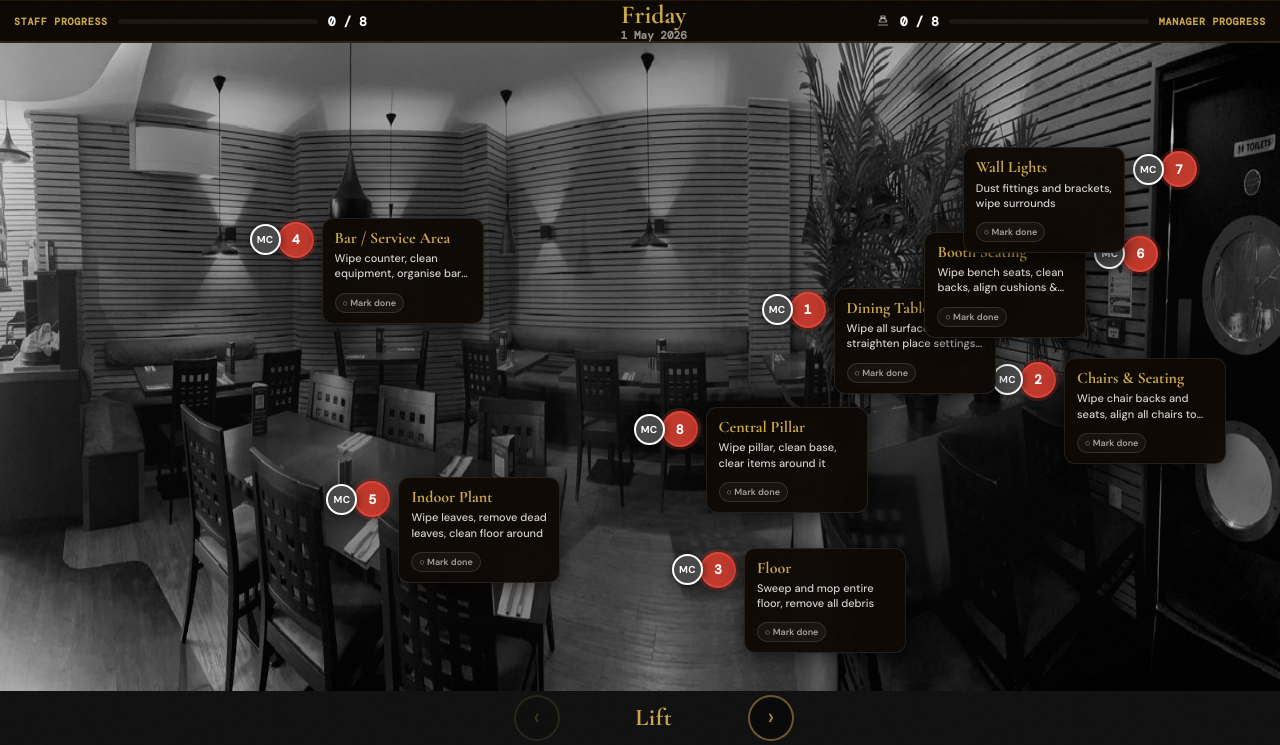
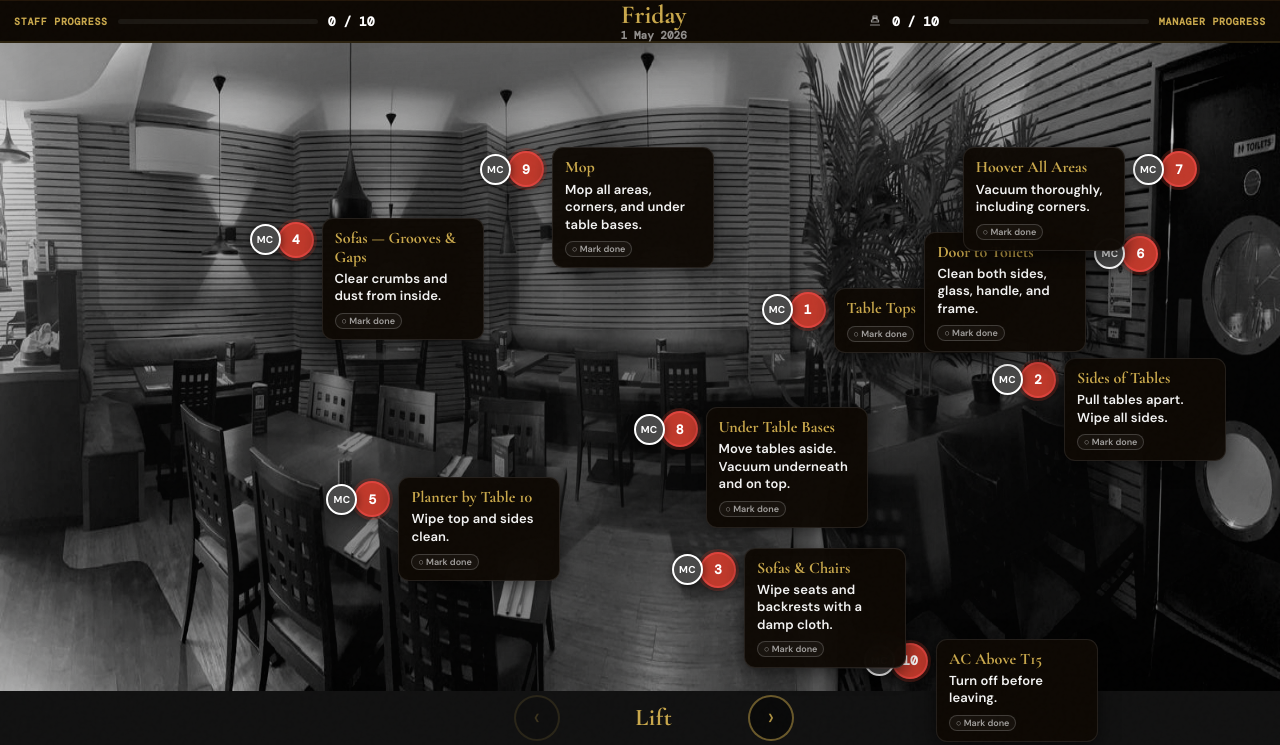
Before and after one commit to Hamzaalitech/cleaning-app, a Flask app: page /sgw/checklist?area=main in a window 1280 px wide. Shown: the part 55-800 px from the top of the page. Run offline with Flask 3, Linux system fonts and the light colour scheme; the visitor is signed in with stand-in values (Sample User, id 1); data that the repository does not hold is empty; some libraries are stand-ins or nearby versions.

Commit message:
Set Lift photo to real 10-task list and refine staff card legibility
- Replace 8 demo tasks for the Lift photo with the 10 real Main Seating
  Area daily tasks (Table Tops, Sides of Tables, Sofas & Chairs, etc.).
  Pin positions kept from the demo — manager will reposition in PIN mode
- Skip rendering the .card-desc div when the description is blank
  (Table Tops has no description) so empty cards don't carry a 15px gap
- Card description font now 13px, weight 600, opacity 0.95, with
  antialiasing and tight letter-spacing so it reads cleanly at a glance
- Allow up to 3 lines of description (was 2) so the longer real-world
  task wordings don't get truncated
- Trim staff card width slightly (162 -> 158) and slim the done pill
  (1px border, 1px 6px padding) so the card stays compact

Co-Authored-By: Claude Opus 4.7 (1M context) <noreply@anthropic.com>

```diff
--- a/templates/sgw_checklist.html
+++ b/templates/sgw_checklist.html
@@ -96,7 +96,7 @@
     100%{box-shadow:0 0 0 0 rgba(239,68,68,0),0 0 0 0 rgba(251,191,36,0),0 2px 10px rgba(0,0,0,.6);}
   }
 
-  .staff-card{position:fixed;background:rgba(14,9,4,0.96);border:1px solid rgba(255,255,255,0.09);border-radius:11px;padding:10px 12px;backdrop-filter:blur(14px);width:162px;z-index:50;box-shadow:0 4px 20px rgba(0,0,0,.6);transition:border-color .3s,background .3s;}
+  .staff-card{position:fixed;background:rgba(14,9,4,0.96);border:1px solid rgba(255,255,255,0.09);border-radius:11px;padding:10px 12px;backdrop-filter:blur(14px);width:158px;z-index:50;box-shadow:0 4px 20px rgba(0,0,0,.6);transition:border-color .3s,background .3s;}
   .staff-card.c-done-card{border-color:rgba(22,163,74,.3);background:rgba(4,16,8,.96);}
   .staff-card.c-fail-card{border:3px solid var(--red);background:rgba(28,4,4,.97);}
   .staff-card.c-ok-card{border-color:rgba(22,163,74,.4);background:rgba(4,16,8,.96);}
@@ -118,8 +118,8 @@
   .carry-tag{font-size:9px;font-weight:800;color:white;background:var(--red);border-radius:4px;padding:2px 7px;display:inline-flex;align-items:center;gap:4px;margin-bottom:5px;letter-spacing:.3px;}
   .prev-cmt{font-size:9px;color:#fecaca;background:rgba(239,68,68,.1);border-radius:4px;padding:3px 6px;margin-bottom:5px;border-left:2px solid #ef4444;line-height:1.35;}
   .card-name{font-family:'Cormorant Garamond',serif;font-size:16px;font-weight:700;color:var(--gold);margin-bottom:3px;line-height:1.2;}
-  .card-desc{font-size:11px;color:rgba(255,255,255,.82);font-weight:500;line-height:1.4;margin-bottom:8px;display:-webkit-box;-webkit-line-clamp:2;-webkit-box-orient:vertical;overflow:hidden;}
-  .done-pill{display:inline-flex;align-items:center;gap:4px;padding:3px 7px;border-radius:99px;border:1.5px solid rgba(255,255,255,.12);background:rgba(255,255,255,.04);color:rgba(255,255,255,.6);font-size:9px;font-weight:600;cursor:pointer;font-family:'DM Sans',sans-serif;transition:all .2s;}
+  .card-desc{font-size:13px;color:rgba(255,255,255,.95);font-weight:600;line-height:1.35;margin-bottom:3px;display:-webkit-box;-webkit-line-clamp:3;-webkit-box-orient:vertical;overflow:hidden;-webkit-font-smoothing:antialiased;-moz-osx-font-smoothing:grayscale;letter-spacing:.1px;}
+  .done-pill{display:inline-flex;align-items:center;gap:3px;padding:1px 6px;border-radius:99px;border:1px solid rgba(255,255,255,.18);background:rgba(255,255,255,.04);color:rgba(255,255,255,.6);font-size:9px;font-weight:600;cursor:pointer;font-family:'DM Sans',sans-serif;transition:all .2s;}
   .done-pill:hover{border-color:var(--green);color:var(--green);}
   .done-pill.is-done{background:var(--green);border-color:var(--green);color:white;}
   .done-pill.hidden{display:none;}
@@ -346,14 +346,16 @@ var AREA_PHOTOS = {
 
 var AREA_TASKS = {
   main:[
-    {id:1,name:"Dining Tables",desc:"Wipe all surfaces, straighten place settings & menus",x:62,y:38},
-    {id:2,name:"Chairs & Seating",desc:"Wipe chair backs and seats, align all chairs to tables",x:80,y:48},
-    {id:3,name:"Floor",desc:"Sweep and mop entire floor, remove all debris",x:55,y:75},
-    {id:4,name:"Bar / Service Area",desc:"Wipe counter, clean equipment, organise bar area",x:22,y:28},
-    {id:5,name:"Indoor Plant",desc:"Wipe leaves, remove dead leaves, clean floor around",x:28,y:65},
-    {id:6,name:"Booth Seating",desc:"Wipe bench seats, clean backs, align cushions & menus",x:88,y:30},
-    {id:7,name:"Wall Lights",desc:"Dust fittings and brackets, wipe surrounds",x:91,y:18},
-    {id:8,name:"Central Pillar",desc:"Wipe pillar, clean base, clear items around it",x:52,y:55}
+    {id:1,name:"Table Tops",desc:"",x:62,y:38},
+    {id:2,name:"Sides of Tables",desc:"Pull tables apart. Wipe all sides.",x:80,y:48},
+    {id:3,name:"Sofas & Chairs",desc:"Wipe seats and backrests with a damp cloth.",x:55,y:75},
+    {id:4,name:"Sofas — Grooves & Gaps",desc:"Clear crumbs and dust from inside.",x:22,y:28},
+    {id:5,name:"Planter by Table 10",desc:"Wipe top and sides clean.",x:28,y:65},
+    {id:6,name:"Door to Toilets",desc:"Clean both sides, glass, handle, and frame.",x:88,y:30},
+    {id:7,name:"Hoover All Areas",desc:"Vacuum thoroughly, including corners.",x:91,y:18},
+    {id:8,name:"Under Table Bases",desc:"Move tables aside. Vacuum underneath and on top.",x:52,y:55},
+    {id:9,name:"Mop",desc:"Mop all areas, corners, and under table bases.",x:40,y:18},
+    {id:10,name:"AC Above T15",desc:"Turn off before leaving.",x:70,y:88}
   ],
   bar:[
     {id:1,name:"Epos & Till",desc:"Wipe screen, till, including underneath and behind",x:30,y:25},
@@ -769,7 +771,7 @@ function render(){
     scHTML+='<span class="card-name">'+t.name+'</span>';
     scHTML+='<span class="shrunk-ts">'+ts.done_ts+'</span></div>';
     scHTML+='<div class="card-name">'+t.name+'</div>';
-    scHTML+='<div class="card-desc">'+t.desc+'</div>';
+    if(t.desc) scHTML+='<div class="card-desc">'+t.desc+'</div>';
     var pillClass='done-pill'+(staffDone?' is-done':'');
     if(mgrOpen||mgrFail) pillClass+=' hidden';
     scHTML+='<div class="done-row">';
```
